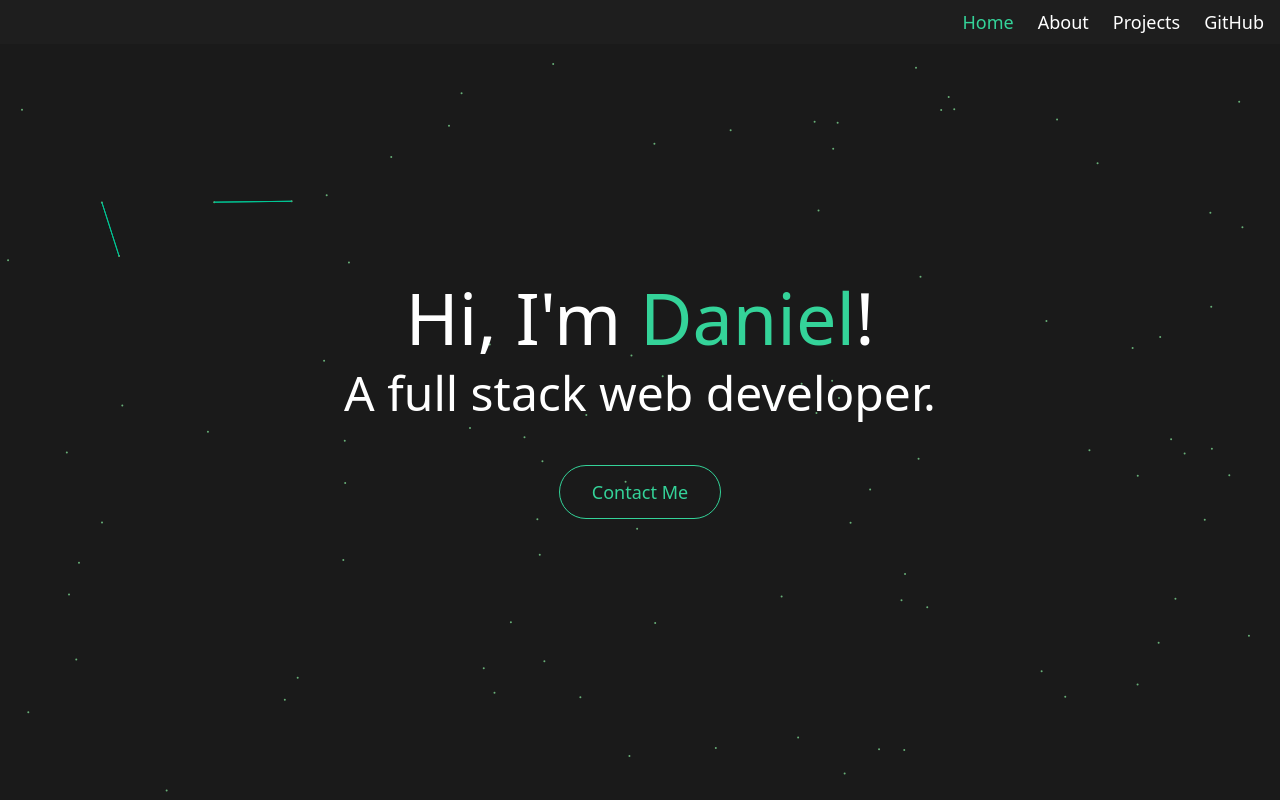
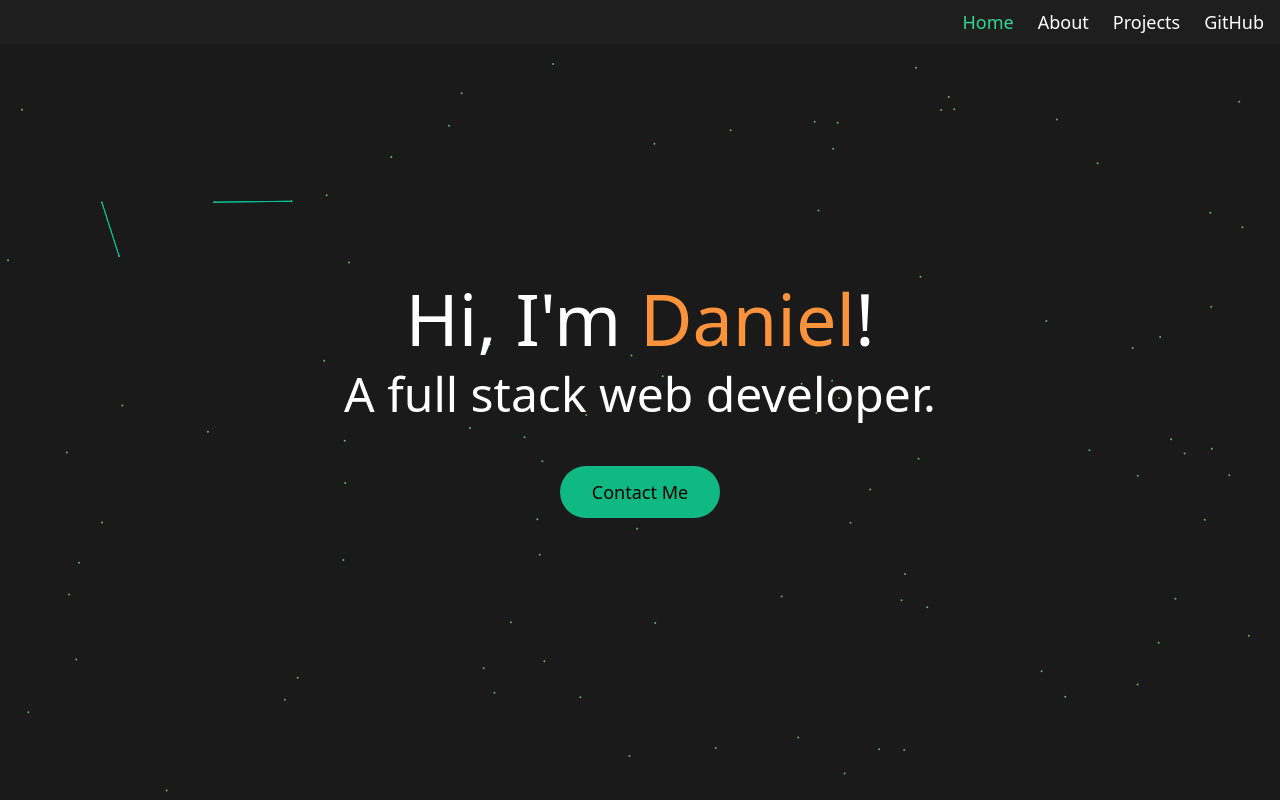
Before and after one commit to GDSampson/Portfolio, a Next.js app: page / in a window 1280 px wide. Built offline with nearby package versions, Linux system fonts and the light colour scheme.

Commit message:
changed styling on my name and contact me button on landing page to make it easier to read

```diff
--- a/src/app/page.tsx
+++ b/src/app/page.tsx
@@ -36,16 +36,16 @@ export default function Home() {
 
   return (
     <div className="flex min-h-screen flex-col items-center justify-center p-4 text-center">
-      <div className="max-w-4xl text-white">
+      <div className="max-w-4xl text-white bg-">
         <h1 className="text-4xl md:text-6xl lg:text-7xl font-light mb-4">
-          Hi, I{"'"}m <span className="text-emerald-400">Daniel</span>!
+          Hi, I{"'"}m <span className="text-orange-400">Daniel</span>!
         </h1>
         <p className="text-2xl md:text-4xl lg:text-5xl font-light mb-12">
           A full stack web developer.
         </p>
         <button
           onClick={() => setShowModal(true)}
-          className="border border-emerald-400 text-emerald-400 px-8 py-3 rounded-full text-lg hover:bg-emerald-400 hover:text-black transition-all duration-300"
+          className="bg-emerald-500 text-black px-8 py-3 rounded-full text-lg hover:bg-emerald-400 transition-all duration-300"
         >
           Contact Me
         </button>
```
